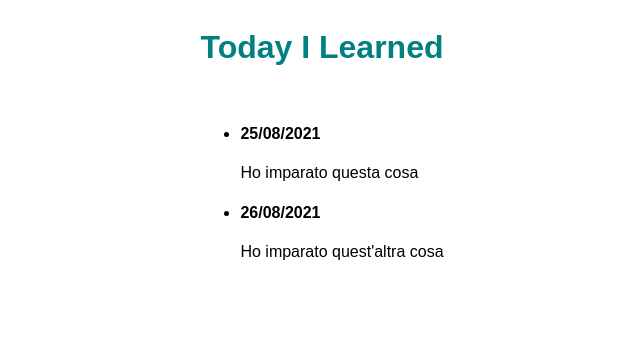
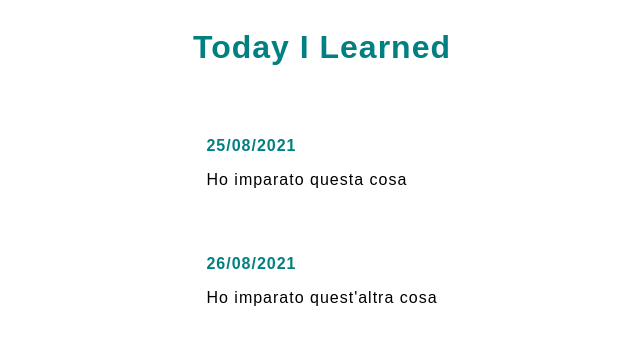
Before and after one commit to aldomalerba/aldomalerba.github.io, a plain HTML site: page projects/today-i-learned/index.html in a window 1280 px wide. Shown: the whole page, without its empty margins (318-958 px from the left). Drawn offline with Linux system fonts and the light colour scheme.

Commit message:
styled list items

```diff
--- a/projects/today-i-learned/index.html
+++ b/projects/today-i-learned/index.html
@@ -10,17 +10,17 @@
 
     <div class="container">
         <h1 class="title">Today I Learned</h1>
-        <ul>
-            <li>
+        <ul class="list">
+            <li class="list-item">
                 <div>
-                    <h4>25/08/2021</h4>
-                    Ho imparato questa cosa
+                    <span class="list-item-title">25/08/2021</span>
+                    <p>Ho imparato questa cosa</p>
                 </div>
             </li>
-            <li>
+            <li class="list-item">
                 <div>
-                    <h4>26/08/2021</h4>
-                    Ho imparato quest'altra cosa
+                    <span class="list-item-title">26/08/2021</span>
+                    <p>Ho imparato quest'altra cosa</p>
                 </div>
             </li>
         </ul>
--- a/projects/today-i-learned/style.css
+++ b/projects/today-i-learned/style.css
@@ -1,5 +1,6 @@
 body{
     font-family: Arial, sans-serif;
+    letter-spacing: 1px;
 }
 
 .container{
@@ -13,5 +14,23 @@ body{
 }
 
 .list{
+    padding: 0;
+    list-style-type: none;
+}
+
+.list-item{
     list-style: none;
+    border: transparent solid 1px;
+    padding: 1em;
+    margin: 1rem;
+ }
+
+.list-item:hover{
+   border: teal solid 1px;
+   cursor: pointer;
 }
+
+.list-item-title{
+    font-weight: bold;
+    color: teal;
+}
```
